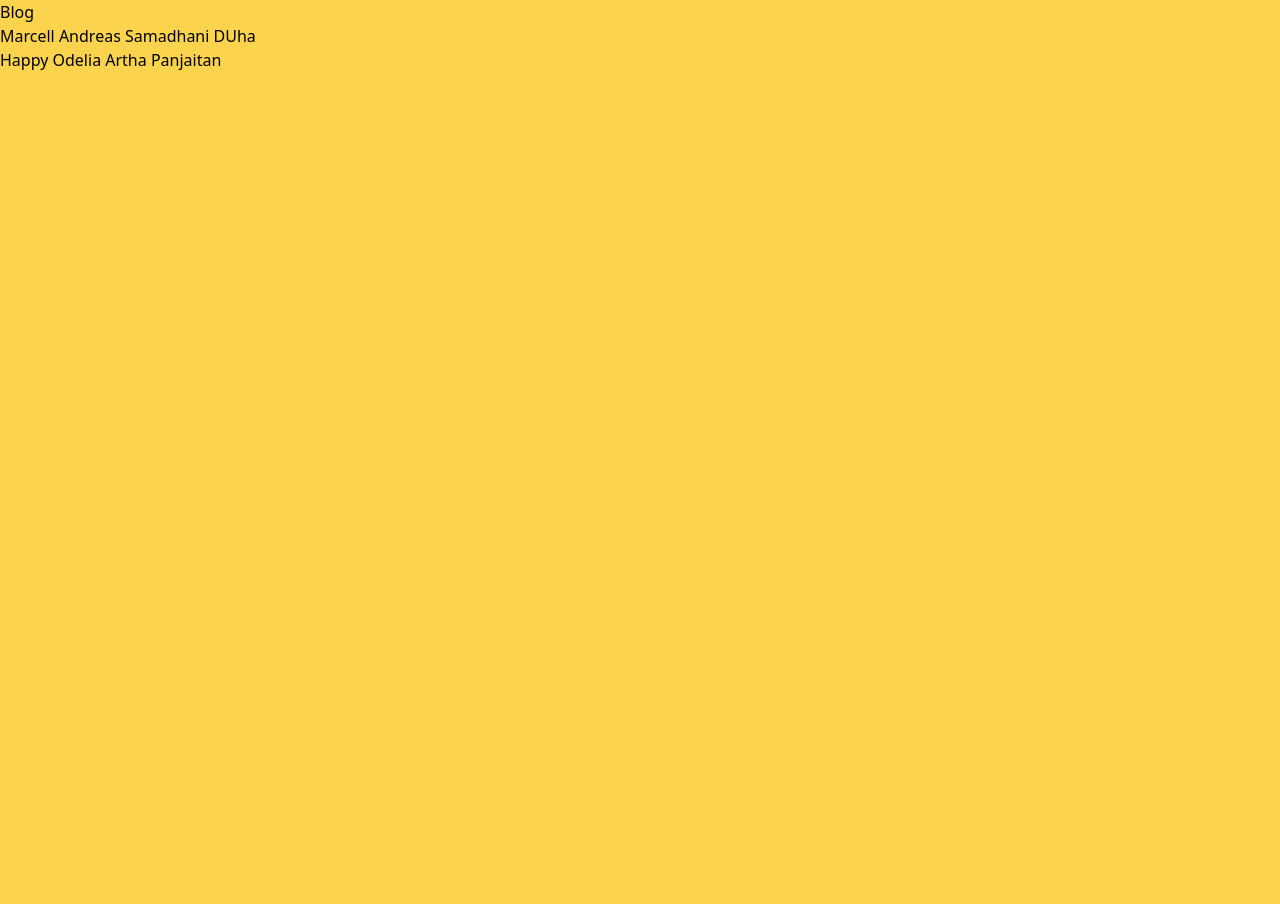
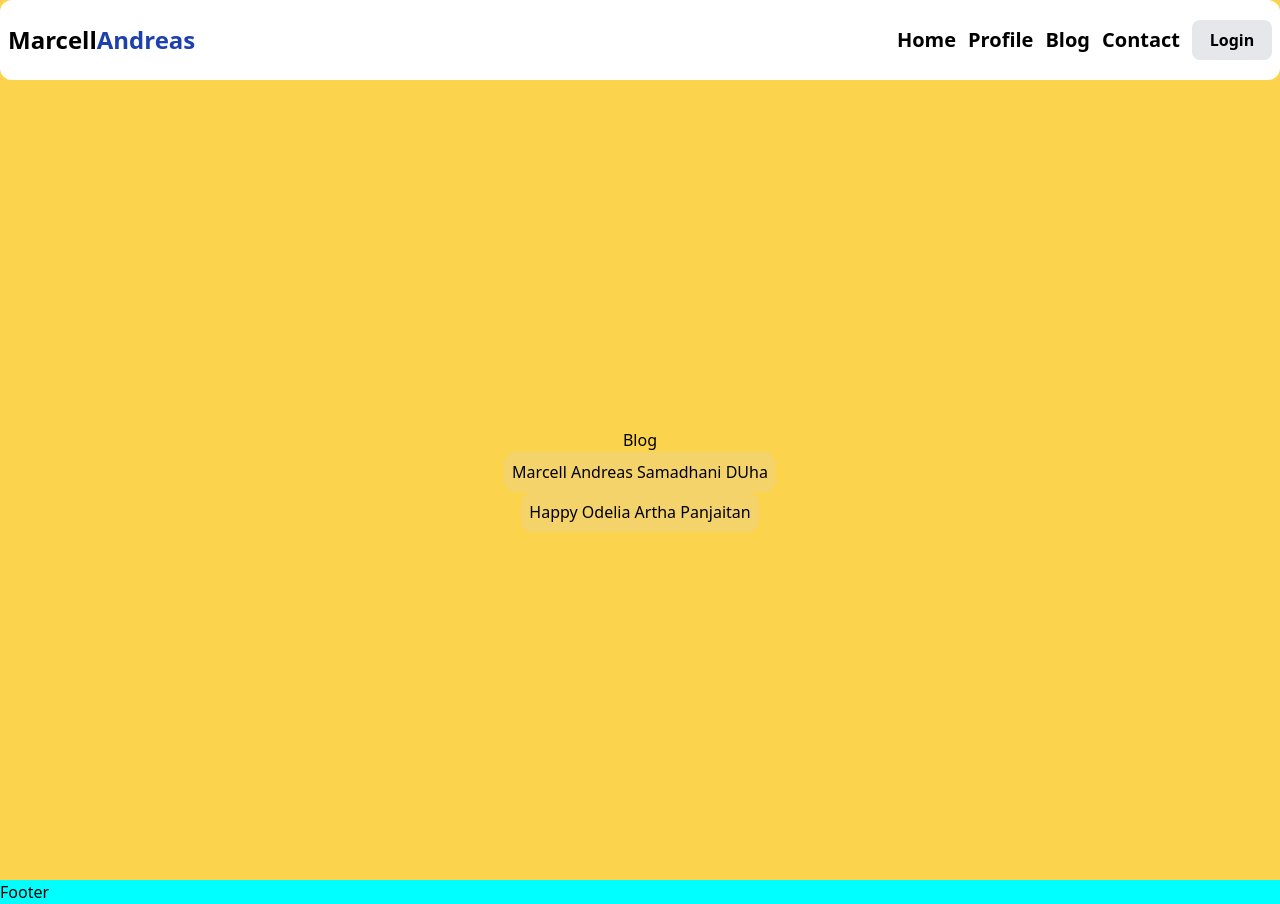
Before and after one commit to marcellandreas/belajar-nextjs-batch-53, a Next.js app: page /blog in a window 1280 px wide. Before the commit the page ends 800 px from the top, so only its background shows below. Built offline with nearby package versions, Linux system fonts and the light colour scheme.

Commit message:
feat: Tugas Harian ke - 6 -- MetaData

```diff
--- a/components/menu/index.js
+++ b/components/menu/index.js
@@ -14,13 +14,13 @@ export default function Menu({ isOpen }) {
         Profile
       </a>
       <a
-        href="/profile"
+        href="/blog"
         className=" hover:underline hover:text-gray-400 font-semibold"
       >
         Blog
       </a>
       <a
-        href="/profile"
+        href="/contact"
         className=" hover:underline hover:text-gray-400 font-semibold"
       >
         Contact
--- a/pages/blog/[id].js
+++ b/pages/blog/[id].js
@@ -1,10 +1,33 @@
+import Layout from "@/layout";
 import { useRouter } from "next/router";
+import { Data } from "@/data";
+import { useEffect, useState } from "react";
 
 const DetailBlog = () => {
   const router = useRouter();
-  const { id } = router.query;
+  const { id: asIDDetail } = router.query;
 
-  return <section>Detail Blog {id}</section>;
+  console.log(asIDDetail);
+  const [dataId, setDataId] = useState(null);
+
+  useEffect(() => {
+    const fetchData = async () => {
+      if (asIDDetail) {
+        const data = Data.find((data) => data.id === Number(asIDDetail));
+        setDataId(data);
+      }
+    };
+
+    fetchData();
+  }, [asIDDetail]);
+
+  console.log(dataId);
+
+  return (
+    <Layout>
+      <section>Detail Blog {asIDDetail}</section>
+    </Layout>
+  );
 };
 
 export default DetailBlog;
--- a/pages/blog/index.js
+++ b/pages/blog/index.js
@@ -1,16 +1,17 @@
 import { Data } from "@/data";
+import Layout from "@/layout";
 import Link from "next/link";
 
 const Blog = () => {
   return (
-    <section>
+    <Layout metaTitle="Blog" metaDescription="Informasi Blog">
       <h2>Blog</h2>
       {Data.map((data) => (
         <Link key={data.id} href={`/blog/${data.id}`}>
-          <p>{data.name}</p>
+          <p className=" bg-gray-300/20 gap-2 p-2 rounded-xl">{data.name}</p>
         </Link>
       ))}
-    </section>
+    </Layout>
   );
 };
 
--- a/pages/marcell.js
+++ b/pages/marcell.js
@@ -3,7 +3,7 @@ import Layout from "@/layout";
 const Marcell = () => {
   return (
     <>
-      <Layout metaTitle="Marcell">
+      <Layout metaTitle="Marcell" metaDescription="Informasi Marcell">
         <h1>Marcell</h1>
       </Layout>
     </>
--- a/pages/profile.js
+++ b/pages/profile.js
@@ -8,11 +8,13 @@ const Profile = () => {
     ROUTER.push("/");
   };
   return (
-    <Layout>
-      <p className=" capitalize text-xl">ini halaman profile</p>
-      <button className="bg-gray-200 p-2 rounded-xl " onClick={backToMenu}>
-        Kembali ke Home
-      </button>
+    <Layout metaTitle="Profile" metaDescription="Informasi Profile">
+      <section className="flex flex-col gap-2 w-80 h-80 bg-gray-200/10 justify-center items-center">
+        <p className=" capitalize text-xl">ini halaman profile</p>
+        <button className="bg-gray-200 p-2 rounded-xl " onClick={backToMenu}>
+          Kembali ke Home
+        </button>
+      </section>
     </Layout>
   );
 };
```
